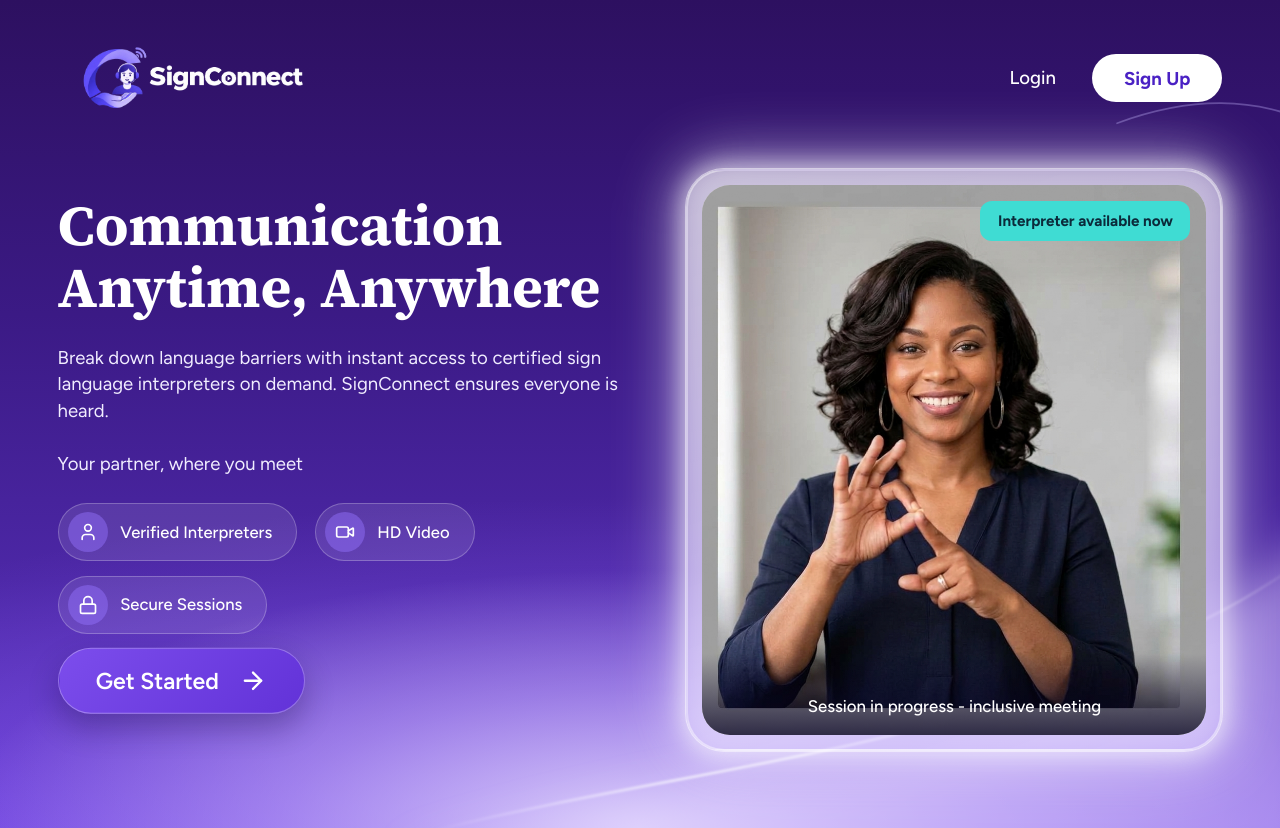
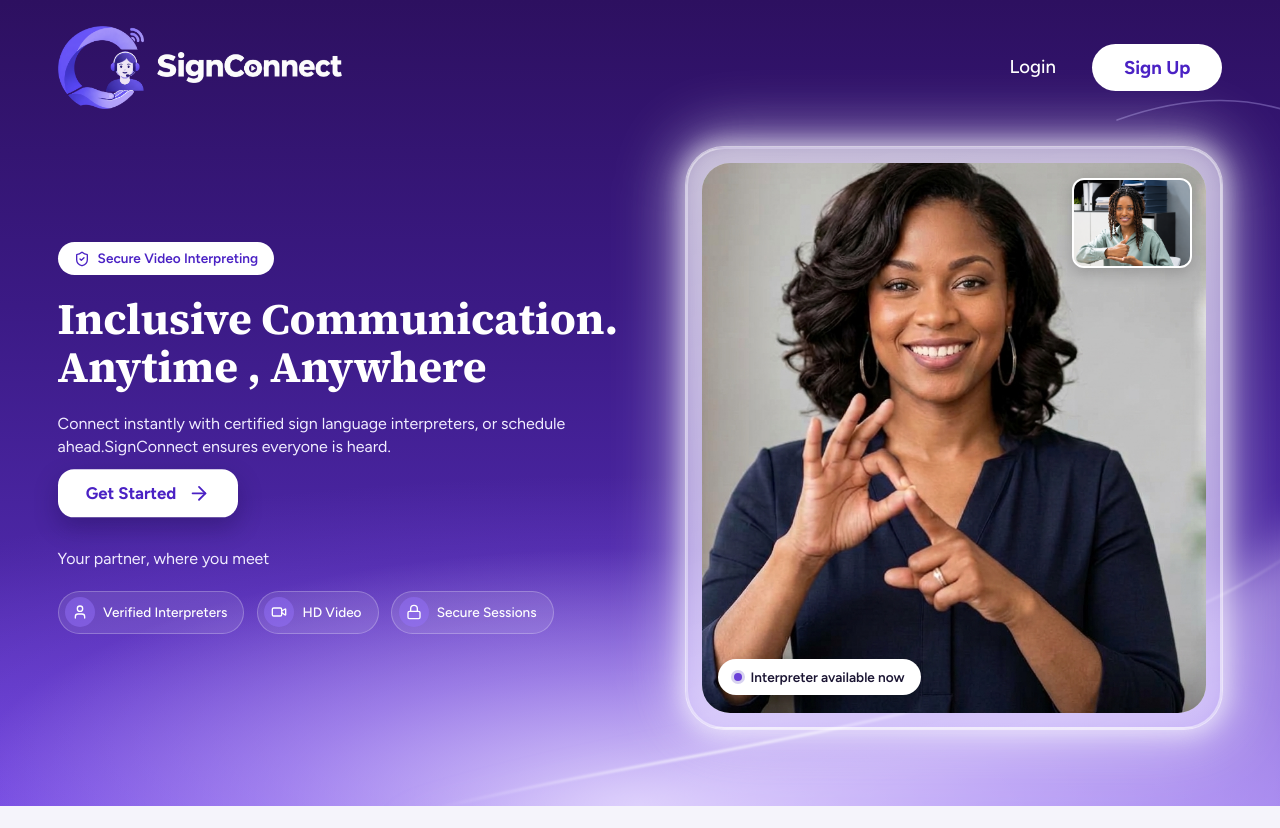
Before and after one commit to VRI-Refactory-project/vri-web, a React (Vite) app: page /landing in a window 1280 px wide. After the commit the page ends 806 px from the top, so only its background shows below. Built offline with nearby package versions, Linux system fonts and the light colour scheme; no server answers.

Commit message:
Refine landing page hero
Add secure video interpreting badge, shorter subtitle and smaller heading. Move Get Started above the feature chips. Add preview image to the hero photo and a white availability pill. Use separate logo icon and wordmark. Update heading test.

```diff
--- a/src/pages/landing/LandingPage.css
+++ b/src/pages/landing/LandingPage.css
@@ -1,8 +1,6 @@
 @import url('https://fonts.googleapis.com/css2?family=Figtree:wght@400;500;600;700&family=Source+Serif+4:opsz,wght@8..60,700&display=swap');
 
 :root {
-  --sc-purple-light: #7c4dec;
-  --sc-purple-deep: #6232d8;
   --sc-text-soft: #f1edff;
   /* Side padding that grows with the screen. */
   --landing-gutter: clamp(1.25rem, 4.5vw, 4.7rem);
@@ -53,22 +51,28 @@
   padding: clamp(0.75rem, 2vw, 2rem) var(--landing-gutter) 0;
 }
 
+/* Logo: the icon and the word are two images. Change the two heights below to resize them
+   separately. */
 .landing-logo {
   display: flex;
   align-items: center;
+  gap: clamp(0.5rem, 1vw, 1rem);
   text-decoration: none;
 }
 
-.landing-logo-img {
+.landing-logo-icon {
   display: block;
-  /* Bigger than before so the logo is easier to see. */
-  height: clamp(80px, 8.2vw, 136px);
+  height: clamp(60px, 6.5vw, 104px);
+  width: auto;
+  object-fit: contain;
+}
+
+.landing-logo-word {
+  display: block;
+  height: clamp(24px, 2.4vw, 40px);
   width: auto;
   max-width: 100%;
   object-fit: contain;
-  /* Hides the small "VRI PLATFORM" line under the word, keeps the icon and "SignConnect".
-     If your logo file is laid out differently, change the 77% and 38% numbers. */
-  clip-path: polygon(0 0, 100% 0, 100% 77%, 38% 77%, 38% 100%, 0 100%);
 }
 
 .landing-nav {
@@ -122,33 +126,47 @@
 .landing-hero-left {
   display: flex;
   flex-direction: column;
-  gap: clamp(1.25rem, 2vw, 2rem);
+  gap: clamp(1rem, 1.6vw, 1.5rem);
   min-width: 0;
   max-width: 960px;
+}
+
+/* White "Secure Video Interpreting" badge above the heading */
+.landing-badge {
+  display: inline-flex;
+  align-items: center;
+  gap: 0.5rem;
+  width: fit-content;
+  padding: 0.4rem 1rem;
+  border-radius: 999px;
+  background: #fff;
+  color: #4a21c4;
+  font-size: 0.85rem;
+  font-weight: 600;
 }
 
 .landing-title {
   margin: 0;
   font-family: 'Source Serif 4', Georgia, 'Times New Roman', serif;
   font-weight: 700;
-  font-size: clamp(2.4rem, 4.4vw, 4.6rem);
+  font-size: clamp(2rem, 3.4vw, 3.6rem);
   line-height: 1.1;
   letter-spacing: -0.005em;
 }
 
 .landing-subtitle {
   margin: 0;
-  max-width: 55rem;
-  font-size: clamp(1.1rem, 1.45vw, 1.5rem);
+  max-width: 40rem;
+  font-size: clamp(1rem, 1.15vw, 1.2rem);
   line-height: 1.45;
   color: var(--sc-text-soft);
 }
 
-/* --- Feature chips --- */
+/* --- Feature chips (smaller than before) --- */
 .landing-features {
   display: flex;
   flex-wrap: wrap;
-  gap: 0.9rem 1.1rem;
+  gap: 0.6rem 0.8rem;
   list-style: none;
   padding: 0;
   margin: 0;
@@ -157,18 +175,18 @@
 .landing-features li {
   display: flex;
   align-items: center;
-  gap: 0.75rem;
-  padding: 0.5rem 1.5rem 0.5rem 0.6rem;
+  gap: 0.5rem;
+  padding: 0.35rem 1rem 0.35rem 0.4rem;
   border-radius: 999px;
   background: rgba(255, 255, 255, 0.1);
   border: 1px solid rgba(255, 255, 255, 0.24);
-  font-size: clamp(1rem, 1.3vw, 1.4rem);
+  font-size: clamp(0.85rem, 0.95vw, 1rem);
   font-weight: 500;
 }
 
 .landing-feature-icon {
-  width: 40px;
-  height: 40px;
+  width: 30px;
+  height: 30px;
   flex: none;
   border-radius: 50%;
   background: rgba(150, 115, 255, 0.45);
@@ -178,23 +196,23 @@
   color: #fff;
 }
 
-/* --- Get Started button with a glow --- */
+/* --- Get Started button: white, smaller corners, bounces --- */
 .landing-cta {
   display: inline-flex;
   align-items: center;
-  gap: 1.25rem;
+  gap: 0.75rem;
   width: fit-content;
-  min-height: clamp(60px, 5.1vw, 86px);
-  padding: 0 clamp(2rem, 2.9vw, 3rem);
-  border-radius: 999px;
-  border: 1px solid rgba(255, 255, 255, 0.3);
-  background: linear-gradient(135deg, var(--sc-purple-light) 0%, var(--sc-purple-deep) 100%);
+  min-height: clamp(48px, 3.6vw, 58px);
+  padding: 0 clamp(1.5rem, 2.2vw, 2.25rem);
+  border-radius: 16px;
+  border: none;
+  background: #fff;
   /* Only a soft dark shadow under the button, no glow. */
-  box-shadow: 0 14px 30px rgba(20, 5, 60, 0.3);
-  color: #fff;
+  box-shadow: 0 10px 24px rgba(20, 5, 60, 0.3);
+  color: #4a21c4;
   font-family: inherit;
-  font-size: clamp(1.25rem, 1.8vw, 1.9rem);
-  font-weight: 600;
+  font-size: clamp(1.05rem, 1.3vw, 1.3rem);
+  font-weight: 700;
   cursor: pointer;
   /* The button bounces up and down all the time. */
   animation: landing-bounce 1.5s ease-in-out infinite;
@@ -203,6 +221,7 @@
 /* Stops bouncing while the mouse is on it, so it is easy to click. */
 .landing-cta:hover {
   animation-play-state: paused;
+  background: #e8e1ff;
 }
 
 @keyframes landing-bounce {
@@ -211,7 +230,7 @@
     transform: translateY(0);
   }
   50% {
-    transform: translateY(-14px);
+    transform: translateY(-12px);
   }
 }
 
@@ -270,41 +289,66 @@
   background: #ddd;
 }
 
+/* interpreter5.jpg has a ribbon at the top and a caption at the bottom baked into the picture.
+   The picture is made taller than its frame and moved up, so the frame cuts those two parts off.
+   If a bit of the ribbon or caption still shows, make top more negative (-17%) and height
+   larger (129%). If the woman is cut off too much, make them smaller. */
 .landing-hero-image {
+  position: absolute;
+  left: 0;
+  top: -15%;
+  width: 100%;
+  height: 125%;
+  object-fit: cover;
+  object-position: center;
+}
+
+/* Small preview of the other person, in the top right corner of the photo */
+.landing-pip {
+  position: absolute;
+  top: 0.9rem;
+  right: 0.9rem;
+  width: clamp(80px, 24%, 120px);
+  aspect-ratio: 4 / 3;
+  border-radius: 12px;
+  overflow: hidden;
+  border: 2px solid #fff;
+  box-shadow: 0 4px 16px rgba(0, 0, 0, 0.2);
+  background: #ddd;
+}
+
+.landing-pip img {
   display: block;
   width: 100%;
   height: 100%;
   object-fit: cover;
-  object-position: center top;
 }
 
-/* "Interpreter available now" chip, top right of the photo */
+/* White "Interpreter available now" pill, bottom left of the photo */
 .landing-status-pill {
   position: absolute;
-  top: 1rem;
-  right: 1rem;
+  left: 1rem;
+  bottom: 1.1rem;
+  display: inline-flex;
+  align-items: center;
+  gap: 0.5rem;
   max-width: calc(100% - 2rem);
-  padding: 0.55rem 1.1rem;
-  border-radius: 12px;
-  background: #3fdcd3;
-  color: #0b2a3a;
-  font-size: 0.95rem;
-  font-weight: 700;
+  padding: 0.5rem 1rem;
+  border-radius: 999px;
+  background: #fff;
+  color: #1b1533;
+  font-size: 0.85rem;
+  font-weight: 600;
+  box-shadow: 0 4px 16px rgba(0, 0, 0, 0.15);
 }
 
-/* Caption at the bottom, on a dark fade so the white text stays readable */
-.landing-caption {
-  position: absolute;
-  left: 0;
-  right: 0;
-  bottom: 0;
-  margin: 0;
-  padding: 2.5rem 1rem 1rem;
-  text-align: center;
-  font-size: 1.05rem;
-  font-weight: 500;
-  color: #fff;
-  background: linear-gradient(to top, rgba(10, 5, 40, 0.75), rgba(10, 5, 40, 0));
+.landing-status-dot {
+  width: 8px;
+  height: 8px;
+  flex: none;
+  border-radius: 50%;
+  background: #6a3fd8;
+  box-shadow: 0 0 0 3px #d8d3f0;
 }
 
 /* --- Tablets and phones: one column, photo under the text --- */
--- a/src/pages/landing/LandingPage.tsx
+++ b/src/pages/landing/LandingPage.tsx
@@ -1,7 +1,9 @@
 import { Link, useNavigate } from 'react-router-dom';
-import { User, Video, Lock, ArrowRight } from 'lucide-react';
+import { User, Video, Lock, ArrowRight, ShieldCheck } from 'lucide-react';
 import interpreter from '../../assets/interpreter5.jpg';
-import logo from '../../assets/no_bg.png';
+import interpreter2 from '../../assets/interpreter2.png';
+import logoIcon from '../../assets/logo-icon.png';
+import logoWord from '../../assets/logo-wordmark.png';
 import './LandingPage.css';
 
 // Landing page: public marketing entry point.
@@ -58,8 +60,10 @@ export function LandingPage() {
       </svg>
 
       <header className="landing-header">
+        {/* The icon and the word are separate images, so the icon can be bigger than the word. */}
         <Link to="/" className="landing-logo" aria-label="SignConnect home">
-          <img src={logo} alt="SignConnect" className="landing-logo-img" />
+          <img src={logoIcon} alt="" className="landing-logo-icon" />
+          <img src={logoWord} alt="" className="landing-logo-word" />
         </Link>
         <nav className="landing-nav" aria-label="Main">
           <Link to="/sign-in" className="landing-login">
@@ -73,43 +77,48 @@ export function LandingPage() {
 
       <section className="landing-hero">
         <div className="landing-hero-left">
+          <span className="landing-badge">
+            <ShieldCheck size={16} aria-hidden="true" />
+            Secure Video Interpreting
+          </span>
+
           <h1 className="landing-title">
-            Communication
-            <br /> Anytime, Anywhere
+            Inclusive Communication.
+            <br /> Anytime , Anywhere
           </h1>
 
           <p className="landing-subtitle">
-            Break down language barriers with instant access to certified sign language interpreters
-            on demand. SignConnect ensures everyone is heard.
+            Connect instantly with certified sign language interpreters, or schedule
+            ahead.SignConnect ensures everyone is heard.
           </p>
+
+          <button className="landing-cta" onClick={() => navigate('/get-started')}>
+            Get Started
+            <ArrowRight size={22} aria-hidden="true" />
+          </button>
 
           <p className="landing-subtitle">Your partner, where you meet</p>
 
           <ul className="landing-features">
             <li>
               <span className="landing-feature-icon">
-                <User size={20} />
+                <User size={16} aria-hidden="true" />
               </span>
               Verified Interpreters
             </li>
             <li>
               <span className="landing-feature-icon">
-                <Video size={20} />
+                <Video size={16} aria-hidden="true" />
               </span>
               HD Video
             </li>
             <li>
               <span className="landing-feature-icon">
-                <Lock size={20} />
+                <Lock size={16} aria-hidden="true" />
               </span>
               Secure Sessions
             </li>
           </ul>
-
-          <button className="landing-cta" onClick={() => navigate('/get-started')}>
-            Get Started
-            <ArrowRight size={28} />
-          </button>
         </div>
 
         <div className="landing-hero-right">
@@ -124,8 +133,13 @@ export function LandingPage() {
                 src={interpreter}
                 alt="Sign language interpreter"
               />
-              <div className="landing-status-pill">Interpreter available now</div>
-              <p className="landing-caption">Session in progress - inclusive meeting</p>
+              <div className="landing-pip">
+                <img src={interpreter2} alt="Remote user preview" />
+              </div>
+              <div className="landing-status-pill">
+                <span className="landing-status-dot" aria-hidden="true" />
+                Interpreter available now
+              </div>
             </div>
           </div>
         </div>
```
